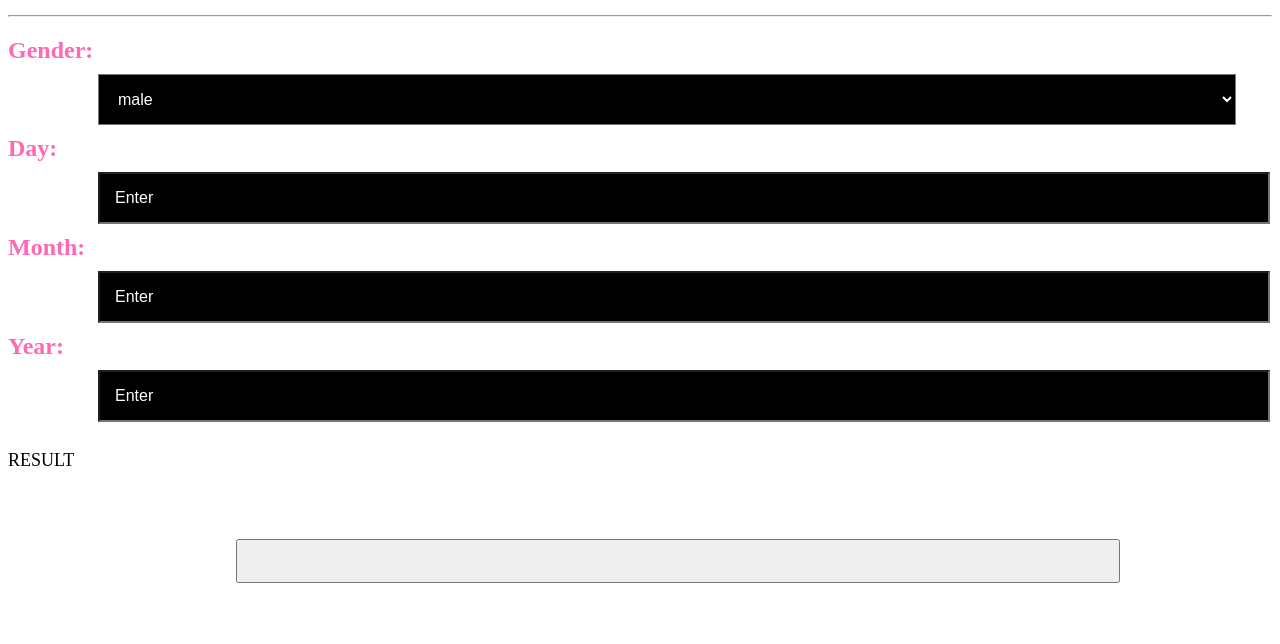
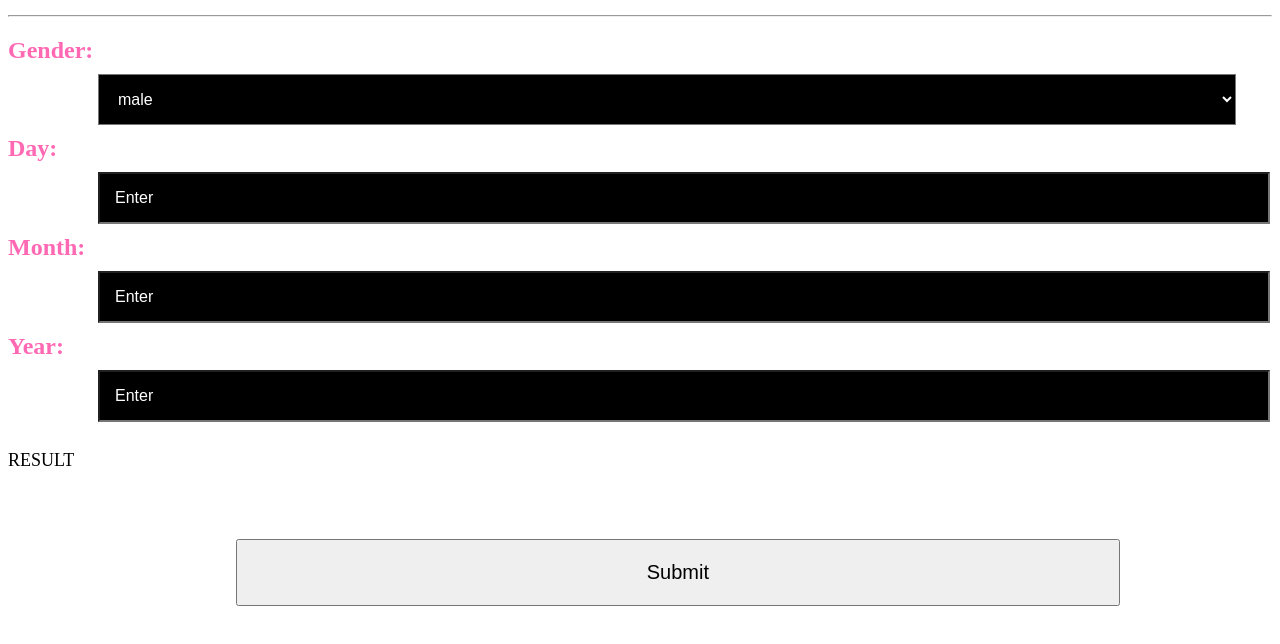
Before and after one commit to alicianw/project-2, a plain HTML site: page index.html in a window 1280 px wide. Shown: the part 104-748 px from the top of the page. Drawn offline with Linux system fonts and the light colour scheme.

Commit message:
changed font size for submit

```diff
--- a/CSS/styles.css
+++ b/CSS/styles.css
@@ -48,6 +48,7 @@ button{
      padding: 20px;
      margin: 50px;
      margin-left: 18%;
+     font-size: 20px;
 }
 
 hr{
--- a/index.html
+++ b/index.html
@@ -30,7 +30,7 @@
 
      <p id="value">RESULT</p>
 
-     <button onclick="myFrm()"></button>
+     <button onclick="myFrm()">Submit</button>
     </form>
 
 
```
